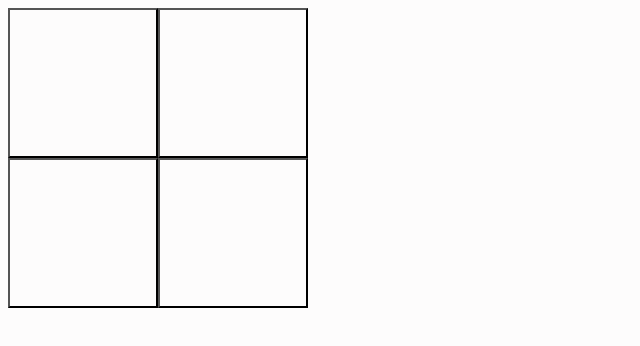
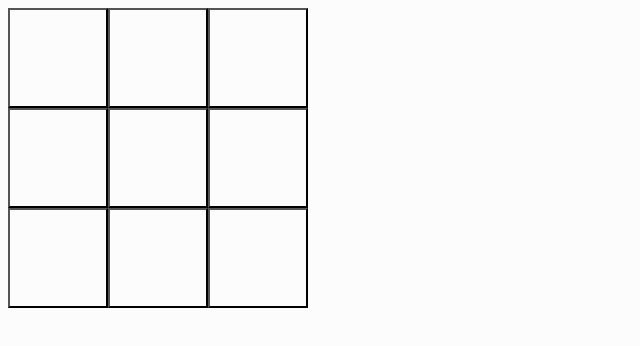
Before and after one commit to Scrappyz/Tic-Tac-Toe, a React (Vite) app: page / in a window 1280 px wide. Shown: the top 346 px of the page, without its empty margins (0-640 px from the left). Built offline with nearby package versions, Linux system fonts and the light colour scheme.

Commit message:
Fixed issue with expanding cell

```diff
--- a/src/App.jsx
+++ b/src/App.jsx
@@ -7,7 +7,7 @@ function App() {
 
   return (
     <>
-      <Board area={2} />
+      <Board area={3} />
     </>
   )
 }
--- a/src/components/Board/Board.jsx
+++ b/src/components/Board/Board.jsx
@@ -1,30 +1,48 @@
-import React, {useState} from "react"
-import PropTypes from "prop-types"
-import './Board.css'
+import React, { useState } from "react";
+import PropTypes from "prop-types";
+import './Board.css';
 
 function Board(props) {
-    const board = [];
-    let template_column = ''
+    // Initialize board state as a 2D array of empty strings
+    const [board, setBoard] = useState(
+        Array.from({ length: props.area }, () => Array(props.area).fill(' '))
+    );
 
-    for(let i = 0; i < props.area; i++) {
-        template_column = template_column.concat('auto')
-        if(i < props.area - 1) {
-            template_column = template_column.concat(' ')
-        }
-    }
+    // State for tracking the current player’s turn
+    const [player, setPlayer] = useState(0);
 
-    for(let i = 0; i < props.area; i++) {
-        board.push([]);
-        for(let j = 0; j < props.area; j++) {
-            board[i].push(' ');
-        }
+    // Construct the grid template style for the board layout
+    const templateColumn = Array(props.area).fill(props.columnWidth).join(' ');
+    const templateRow = Array(props.area).fill(props.rowHeight).join(' ');
+
+    // Handle button clicks to update board state
+    function handleClick(row, col) {
+        // If the cell is already filled, do nothing
+        if (board[row][col] !== ' ') return;
+
+        // Update the board with the current player’s symbol
+        const newBoard = board.map((rowArr, i) =>
+            rowArr.map((cell, j) => (i === row && j === col ? props.players[player] : cell))
+        );
+
+        setBoard(newBoard);
+
+        // Move to the next player, cycling back to the first player if needed
+        setPlayer((player + 1) % props.players.length);
     }
 
     return (
-        <div className="board" style={{gridTemplateColumns: template_column}}>
-            {board.map((row) => (
-                row.map((btn) => (
-                    <button type="button" className="board-btn">{btn}</button>
+        <div className="board" style={{ gridTemplateColumns: templateColumn, gridTemplateRows: templateRow }}>
+            {board.map((row, rowIndex) => (
+                row.map((cell, colIndex) => (
+                    <button
+                        key={`${rowIndex}-${colIndex}`}
+                        type="button"
+                        className="board-btn"
+                        onClick={() => handleClick(rowIndex, colIndex)}
+                    >
+                        {cell}
+                    </button>
                 ))
             ))}
         </div>
@@ -32,11 +50,17 @@ function Board(props) {
 }
 
 Board.propTypes = {
-    area: PropTypes.number
-}
+    area: PropTypes.number,
+    players: PropTypes.arrayOf(PropTypes.string),
+    columnWidth: PropTypes.string,
+    rowHeight: PropTypes.string
+};
 
 Board.defaultProps = {
-    area: 3
-}
+    area: 3,
+    players: ['O', 'X'],
+    columnWidth: "100px",
+    rowHeight: "100px"
+};
 
-export default Board
+export default Board;
```
